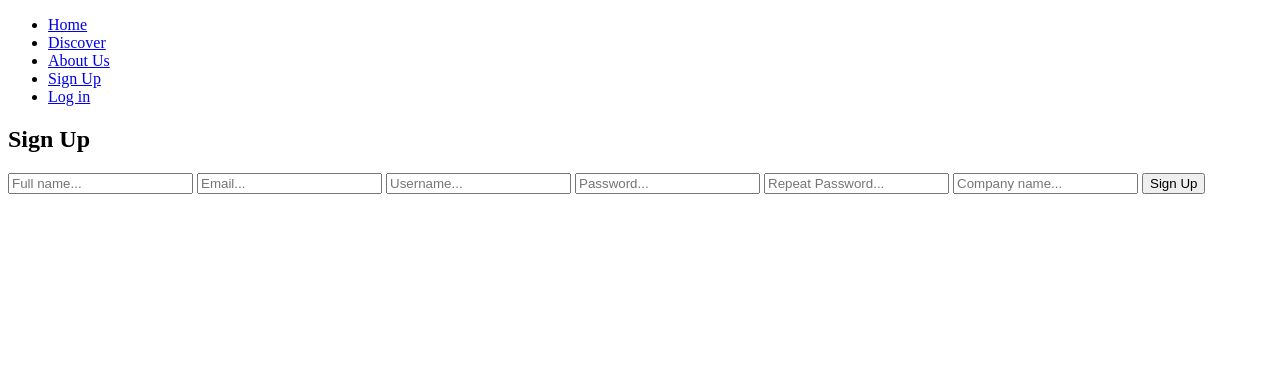
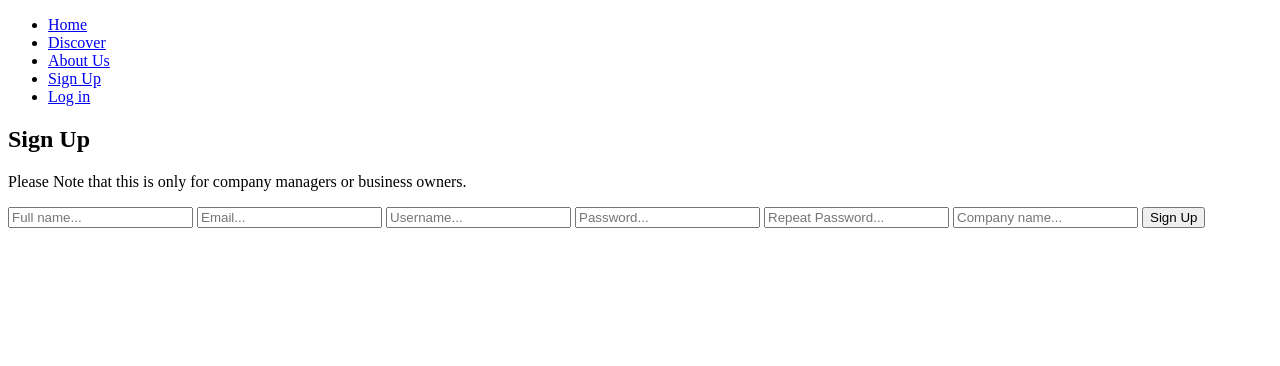
Before and after one commit to Snydeer/Time-Tracker, a PHP site: page /signup.php in a window 1280 px wide. Shown: the top 366 px of the page. Run offline with PHP 8.4, Linux system fonts and the light colour scheme.

Commit message:
signup.php

```diff
--- a/signup.php
+++ b/signup.php
@@ -4,6 +4,7 @@
 
     <section class="signup-form">
             <h2>Sign Up</h2>
+            <p>Please Note that this is only for company managers or business owners.</p>
         <form action="includes/signup.inc.php" method="post">
             <input type="text" name="name" placeholder="Full name...">
             <input type="text" name="email" placeholder="Email...">
```
